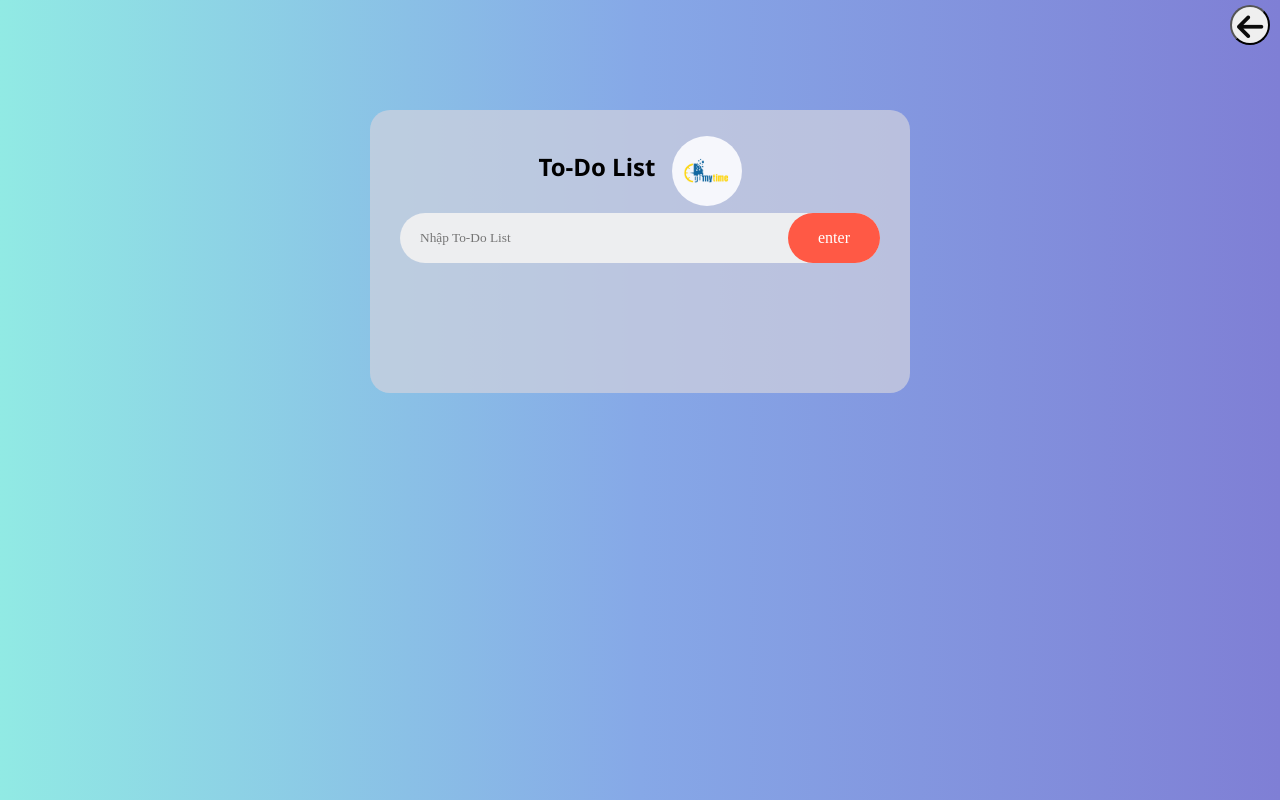
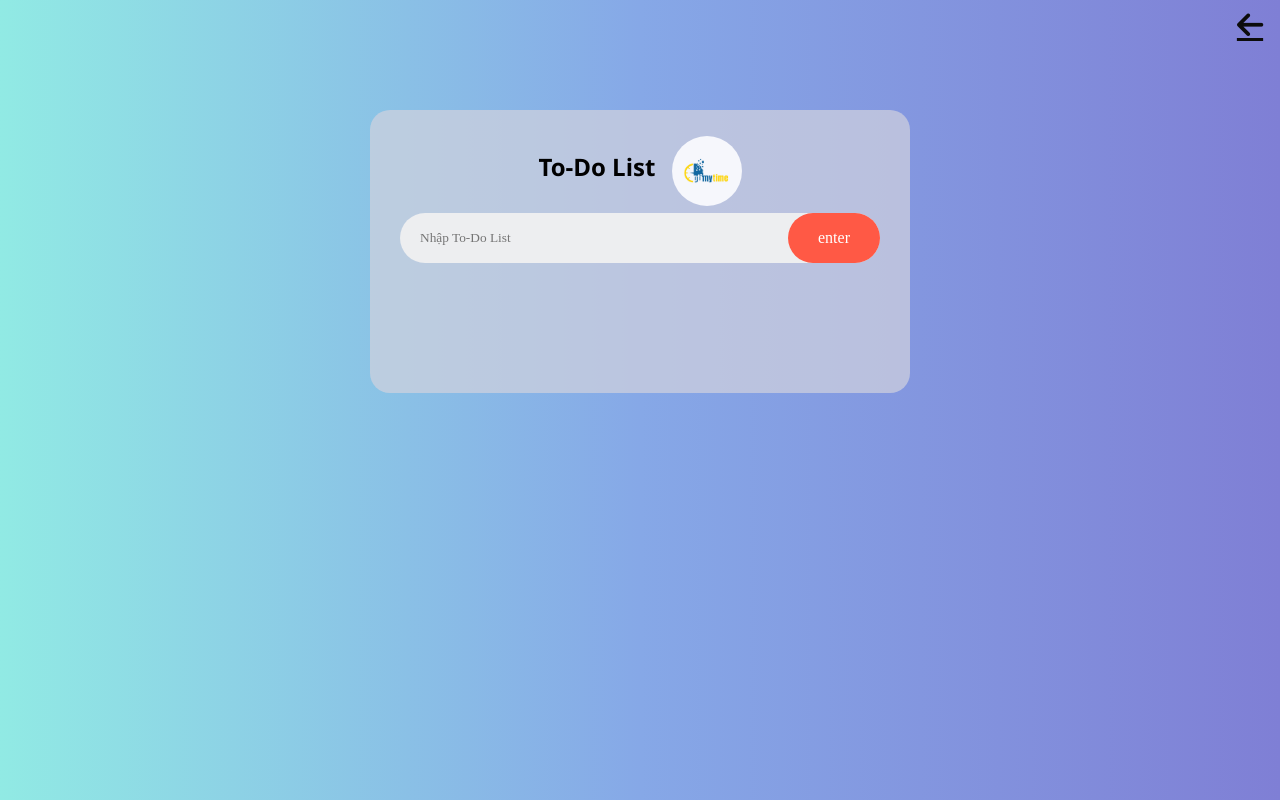
Before and after one commit to 6unptran/Optimytime-project, a Django app: page /note in a window 1280 px wide. Run offline with Django 4.2, Linux system fonts and the light colour scheme.

Commit message:
Update note.html

```diff
--- a/templates/note.html
+++ b/templates/note.html
@@ -27,7 +27,7 @@
         text-align: center;
         font-family: 'Lucida Sans', 'Lucida Sans Regular', 'Lucida Grande', 'Lucida Sans Unicode', Geneva, Verdana, sans-serif;
     }
-    .icon button{
+    .icon a{
         position:absolute;
         right: 10px;
         top:5px;
@@ -39,7 +39,7 @@
         text-align: center;
         border-radius:50%;
     }
-    .icon button:hover{
+    .icon a:hover{
         background: #edeef0;
         border-radius: 50%;
     }
@@ -141,7 +141,10 @@
             <img src="../static/image/avt.jpeg">
         </h2>
         <div class="icon">
-            <button type="button" onclick="location.href='http://127.0.0.1:8000/'"class="fa fa-arrow-left fa-4x"></button>
+            <a id="note" class="fa fa-arrow-left fa-4x"></a>
+            <script>let link=document.getElementById("note");
+            link.href="http://127.0.0.1:8000/"
+            </script>
         </div>
         <div class="row">
                 <input type="text" id="input-box" placeholder="Nhập To-Do List" >
```
